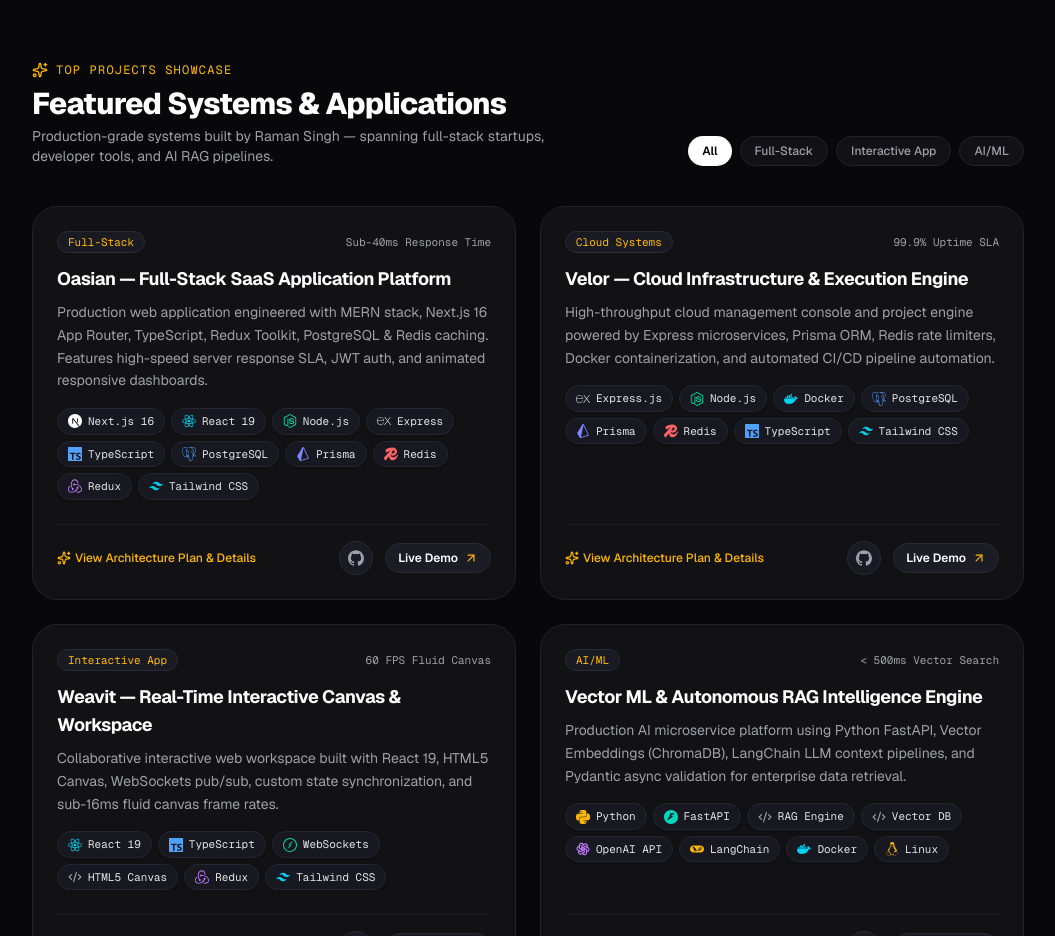
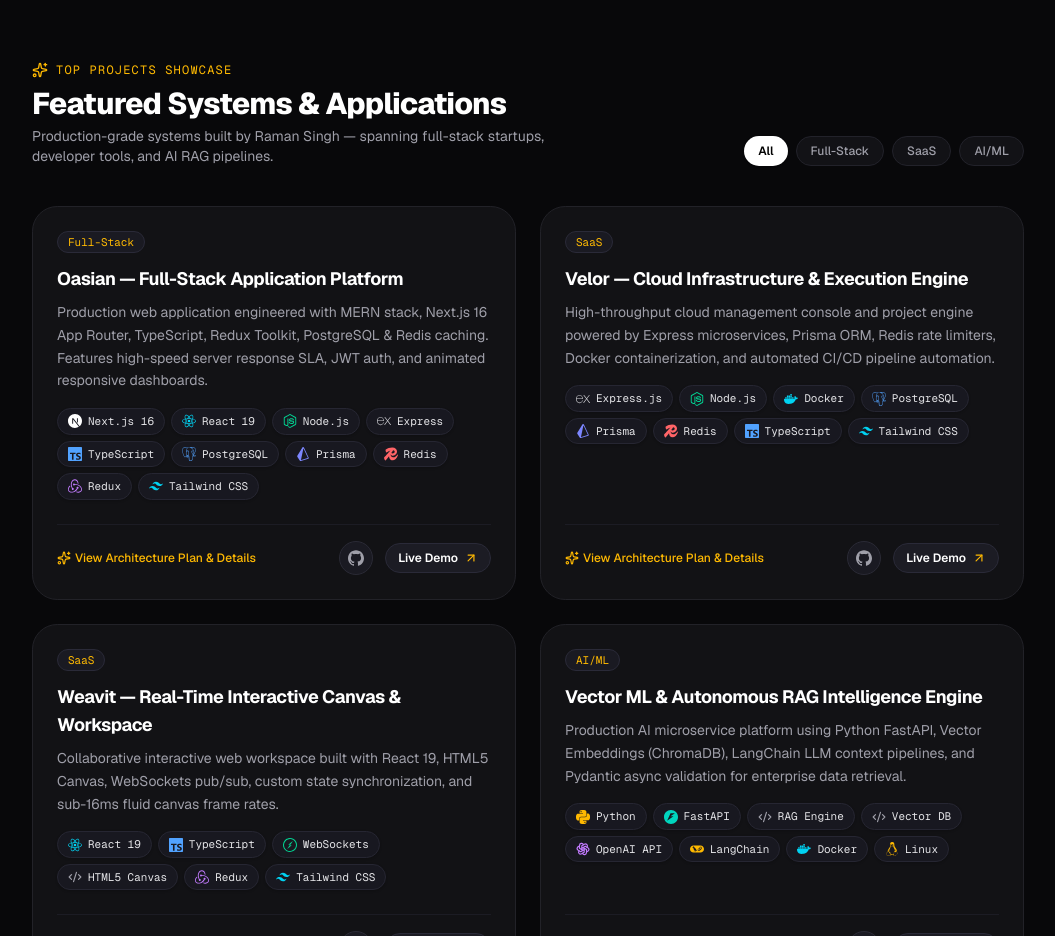
Before and after one commit to Raman-Khiva/portfolio, a Next.js app: page / in a window 1280 px wide. Shown: the part 1440-2376 px from the top of the page, without its empty margins (112-1167 px from the left). Built offline with nearby package versions, Linux system fonts and the light colour scheme.

Commit message:
update badges

```diff
--- a/components/projects-section.tsx
+++ b/components/projects-section.tsx
@@ -36,9 +36,8 @@ interface ProjectItem {
   id: string
   title: string
   description: string
-  category: "AI/ML" | "Full-Stack" | "Interactive App" | "Cloud Systems"
+  category: "Full-Stack" | "SaaS" | "AI/ML"
   tags: string[]
-  metrics: string
   demoUrl?: string
   githubUrl?: string
   presetKey?: string
@@ -47,11 +46,10 @@ interface ProjectItem {
 const PROJECTS_LIST: ProjectItem[] = [
   {
     id: "oasian",
-    title: "Oasian — Full-Stack SaaS Application Platform",
+    title: "Oasian — Full-Stack Application Platform",
     description: "Production web application engineered with MERN stack, Next.js 16 App Router, TypeScript, Redux Toolkit, PostgreSQL & Redis caching. Features high-speed server response SLA, JWT auth, and animated responsive dashboards.",
     category: "Full-Stack",
     tags: ["Next.js 16", "React 19", "Node.js", "Express", "TypeScript", "PostgreSQL", "Prisma", "Redis", "Redux", "Tailwind CSS"],
-    metrics: "Sub-40ms Response Time",
     githubUrl: "https://github.com/Raman-Khiva/oasian",
     demoUrl: "https://oasian.me",
     presetKey: "oasian",
@@ -60,9 +58,8 @@ const PROJECTS_LIST: ProjectItem[] = [
     id: "velor",
     title: "Velor — Cloud Infrastructure & Execution Engine",
     description: "High-throughput cloud management console and project engine powered by Express microservices, Prisma ORM, Redis rate limiters, Docker containerization, and automated CI/CD pipeline automation.",
-    category: "Cloud Systems",
+    category: "SaaS",
     tags: ["Express.js", "Node.js", "Docker", "PostgreSQL", "Prisma", "Redis", "TypeScript", "Tailwind CSS"],
-    metrics: "99.9% Uptime SLA",
     githubUrl: "https://github.com/Raman-Khiva/velor-cloud",
     demoUrl: "https://velor.me",
     presetKey: "velor",
@@ -71,9 +68,8 @@ const PROJECTS_LIST: ProjectItem[] = [
     id: "weavit",
     title: "Weavit — Real-Time Interactive Canvas & Workspace",
     description: "Collaborative interactive web workspace built with React 19, HTML5 Canvas, WebSockets pub/sub, custom state synchronization, and sub-16ms fluid canvas frame rates.",
-    category: "Interactive App",
+    category: "SaaS",
     tags: ["React 19", "TypeScript", "WebSockets", "HTML5 Canvas", "Redux", "Tailwind CSS"],
-    metrics: "60 FPS Fluid Canvas",
     githubUrl: "https://github.com/Raman-Khiva/weavit",
     demoUrl: "https://weavit.me",
     presetKey: "weavit",
@@ -84,7 +80,6 @@ const PROJECTS_LIST: ProjectItem[] = [
     description: "Production AI microservice platform using Python FastAPI, Vector Embeddings (ChromaDB), LangChain LLM context pipelines, and Pydantic async validation for enterprise data retrieval.",
     category: "AI/ML",
     tags: ["Python", "FastAPI", "RAG Engine", "Vector DB", "OpenAI API", "LangChain", "Docker", "Linux"],
-    metrics: "< 500ms Vector Search",
     githubUrl: "https://github.com/Raman-Khiva",
     demoUrl: "https://ramansingh.me",
     presetKey: "rag-ml",
@@ -194,7 +189,7 @@ export function ProjectsSection({ onInspectPlan }: ProjectsSectionProps) {
 
         {/* Filter Pills */}
         <div className="flex flex-wrap gap-2">
-          {["All", "Full-Stack", "Interactive App", "AI/ML"].map((cat) => (
+          {["All", "Full-Stack", "SaaS", "AI/ML"].map((cat) => (
             <button
               key={cat}
               onClick={() => setFilter(cat)}
@@ -223,13 +218,10 @@ export function ProjectsSection({ onInspectPlan }: ProjectsSectionProps) {
             className="group p-6 rounded-2xl bg-[#121215] border border-[#222228] hover:border-amber-500/50 transition-all duration-300 flex flex-col justify-between card-glow relative cursor-pointer"
           >
             <div>
-              {/* Category & Metrics bar */}
+              {/* Category tag */}
               <div className="flex items-center justify-between gap-2 mb-3">
                 <span className="text-[11px] font-mono px-2.5 py-0.5 rounded-md bg-[#1a1a22] border border-[#2a2a38] text-amber-400">
                   {project.category}
-                </span>
-                <span className="text-[11px] font-mono text-zinc-400">
-                  {project.metrics}
                 </span>
               </div>
 
```
